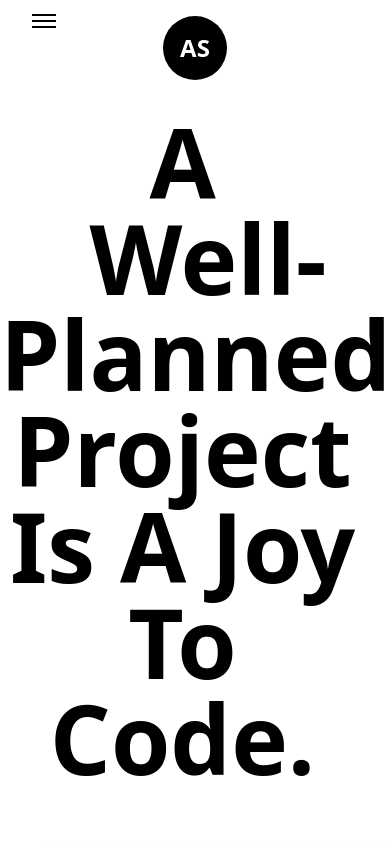
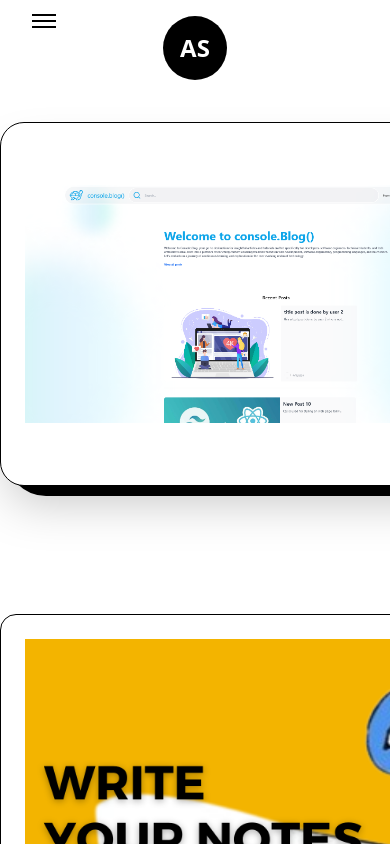
Before and after one commit to abhoy21/my_portfolio, a Next.js app: page /projects in a window 390 px wide. Shown: the top 844 px of the page. Built offline with nearby package versions, Linux system fonts and the light colour scheme.

Commit message:
responsiveness added to about page

```diff
--- a/app/_components/AbouPageComponent.tsx
+++ b/app/_components/AbouPageComponent.tsx
@@ -54,7 +54,7 @@ const About: React.FC = () => {
         <CustomLayout className='pt-16 px-2 w-[100vw] md:w-full'>
           <AnimatedText
             text='Simple code is the best kind of code.'
-            className='hidden md:flex !mb-16 md:!text-7xl'
+            className='hidden md:block !mb-16 md:!text-7xl'
           />
 
           <div className='w-[100vw] md:w-full grid grid-cols-1 gap-10 md:grid-cols-2 lg:grid-cols-3 lg:gap-16'>
--- a/app/_components/ProjectPageComponent.tsx
+++ b/app/_components/ProjectPageComponent.tsx
@@ -153,12 +153,12 @@ const ProjectsPage: FC = () => {
         <CustomLayout className='pt-16 '>
           <AnimatedText
             text='A well-planned project is a joy to code.'
-            className='mb-16 lg:!text-7xl sm:mb-8 sm:!text-5xl xs:text-4xl'
+            className='hidden md:block !mb-16 md:!text-7xl'
           />
           <div className='grid grid-cols-12 gap-24 gap-y-32 xl:gap-16 lg:gap-8 md:gap-y-24 sm:gap-x-0'>
             <div className='col-span-12'>
               <FeaturedProject
-                title='Designed the Interactive Apple UI'
+                title='Console.blog(): Blog Website'
                 summary='Explore the dynamic world of UI design with our Apple UI website project! Delve into cutting-edge techniques using useRef hooks and GSAP animations. This project is an educational journey, crafted solely for learning and experimentation'
                 img={project6}
                 link='https://console-blog-mern-frontend.vercel.app/'
@@ -196,7 +196,7 @@ const ProjectsPage: FC = () => {
             </div>
             <div className='md:col-span-6 col-span-12'>
               <Project
-                title='Apple UI'
+                title='Designed the Interactive Apple UI'
                 img={project1}
                 link='https://apple-ui-khaki.vercel.app/'
                 github='https://github.com/abhoy21/apple_ui.git'
```
